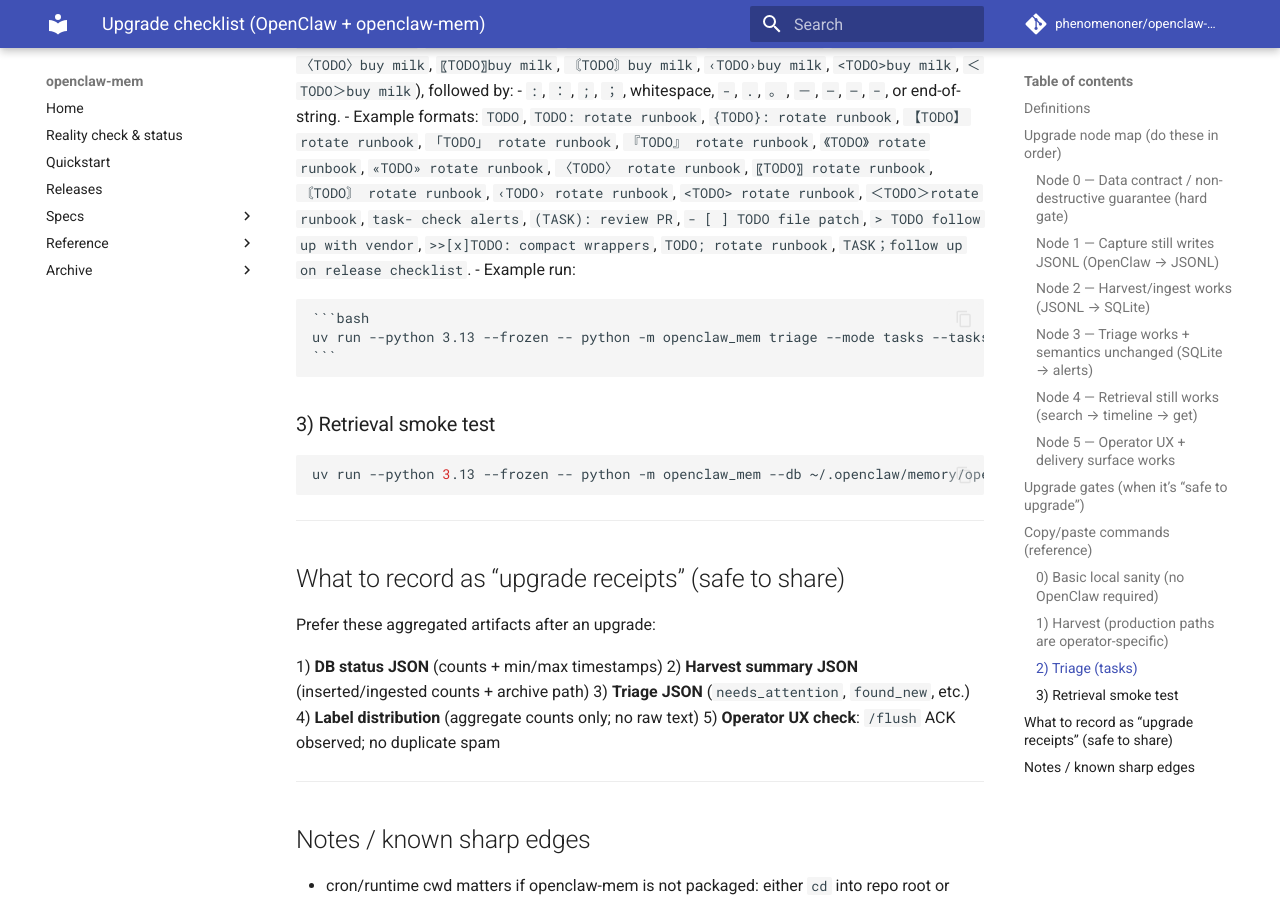
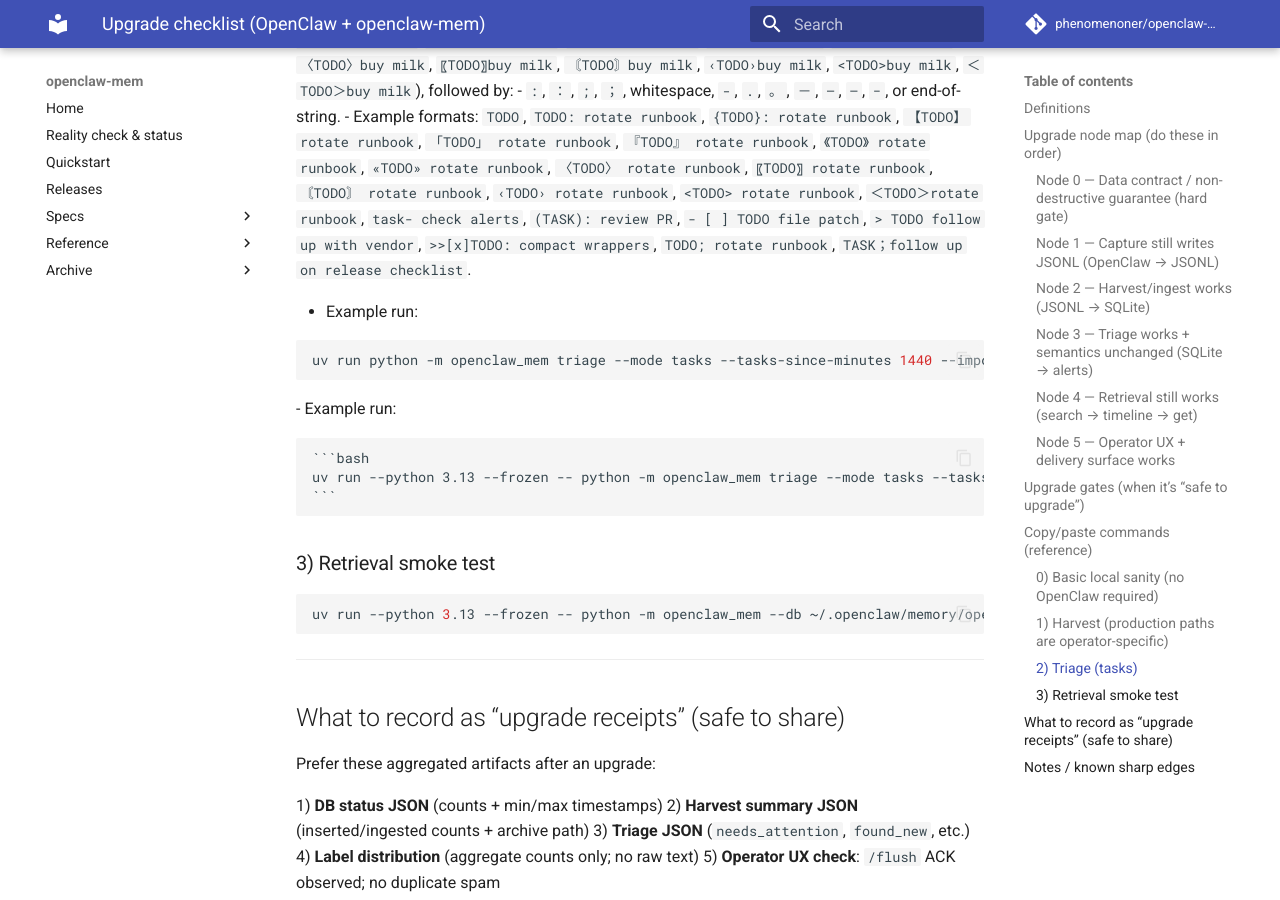
Before and after one commit to phenomenoner/openclaw-mem, an MkDocs documentation site: the page built from docs/upgrade-checklist.md, in a window 1280 px wide and 900 px high, scrolled down 3159 px. Built offline with MkDocs 1.6.1 and Material for MkDocs 9.7.7, drawn with Linux system fonts in a browser that asks for light colours; comment, search, counter and statistics services are not loaded.

Commit message:
docs: add triage tasks example

````diff
--- a/docs/upgrade-checklist.md
+++ b/docs/upgrade-checklist.md
@@ -126,6 +126,12 @@
 - `summary` starts with `TODO`, `TASK`, or `REMINDER` (case-insensitive; width-normalized via NFKC, so `ＴＯＤＯ`/`ＴＡＳＫ`/`ＲＥＭＩＮＤＥＲ` are accepted), in plain form (`TODO ...`) or bracketed form (`[TODO] ...`, `(TASK) ...`, `【TODO】 ...`, `〔TODO〕 ...`, `{TODO} ...`, `「TODO」 ...`, `『TODO』 ...`, `《TODO》 ...`, `«TODO» ...`, `〈TODO〉 ...`, `〖TODO〗 ...`, `〘TODO〙 ...`, `‹TODO› ...`, `<TODO> ...`, `＜TODO＞ ...`), with optional leading markdown wrappers: blockquotes (`>`; spaced `> > ...` and compact `>> ...`/`>>...` forms), list/checklist wrappers (`-` / `*` / `+` / `•` / `▪` / `‣` / `∙` / `·` / `◦` / `・` / `–` / `—` / `−`, then optional `[ ]` / `[x]` / `[✓]` / `[✔]` / `[☐]` / `[☑]` / `[☒]`), and ordered-list prefixes (`1.` / `1)` / `(1)` / `a.` / `a)` / `(a)` / `iv.` / `iv)` / `(iv)`; Roman forms are canonical). Compact no-space wrapper chaining is also accepted (for example `-TODO ...`, `[x]TODO ...`, `1)TODO ...`, `[TODO]buy milk`, `【TODO】buy milk`, `〔TODO〕buy milk`, `{TODO}buy milk`, `「TODO」buy milk`, `『TODO』buy milk`, `《TODO》buy milk`, `«TODO»buy milk`, `〈TODO〉buy milk`, `〖TODO〗buy milk`, `〘TODO〙buy milk`, `‹TODO›buy milk`, `<TODO>buy milk`, `＜TODO＞buy milk`), followed by:
   - `:`, `：`, `;`, `；`, whitespace, `-`, `.`, `。`, `－`, `–`, `—`, `−`, or end-of-string.
   - Example formats: `TODO`, `TODO: rotate runbook`, `{TODO}: rotate runbook`, `【TODO】 rotate runbook`, `「TODO」 rotate runbook`, `『TODO』 rotate runbook`, `《TODO》 rotate runbook`, `«TODO» rotate runbook`, `〈TODO〉 rotate runbook`, `〖TODO〗 rotate runbook`, `〘TODO〙 rotate runbook`, `‹TODO› rotate runbook`, `<TODO> rotate runbook`, `＜TODO＞rotate runbook`, `task- check alerts`, `(TASK): review PR`, `- [ ] TODO file patch`, `> TODO follow up with vendor`, `>>[x]TODO: compact wrappers`, `TODO; rotate runbook`, `TASK；follow up on release checklist`.
+
+  - Example run:
+
+```bash
+uv run python -m openclaw_mem triage --mode tasks --tasks-since-minutes 1440 --importance-min 0.7 --json
+```
   - Example run:
 
     ```bash
````
Also changed, not shown: README.md (+6 -0 lines).
